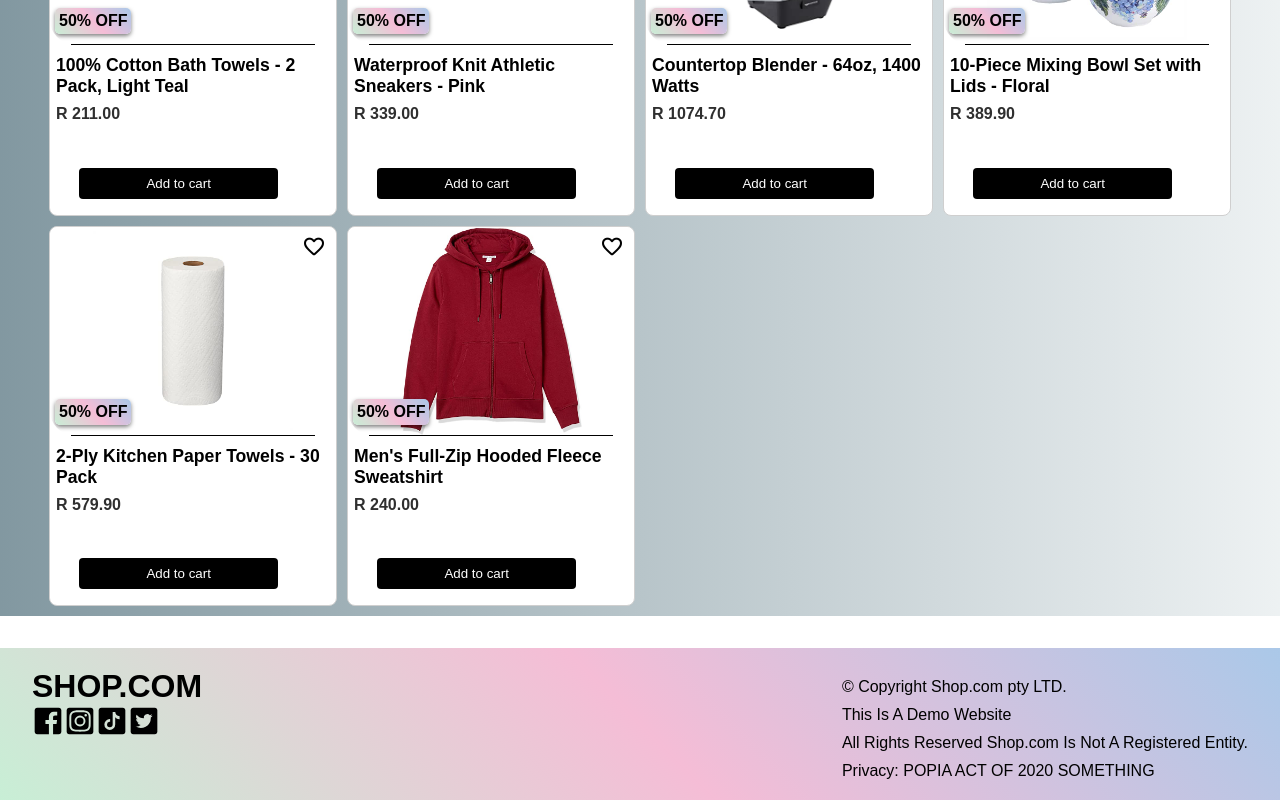
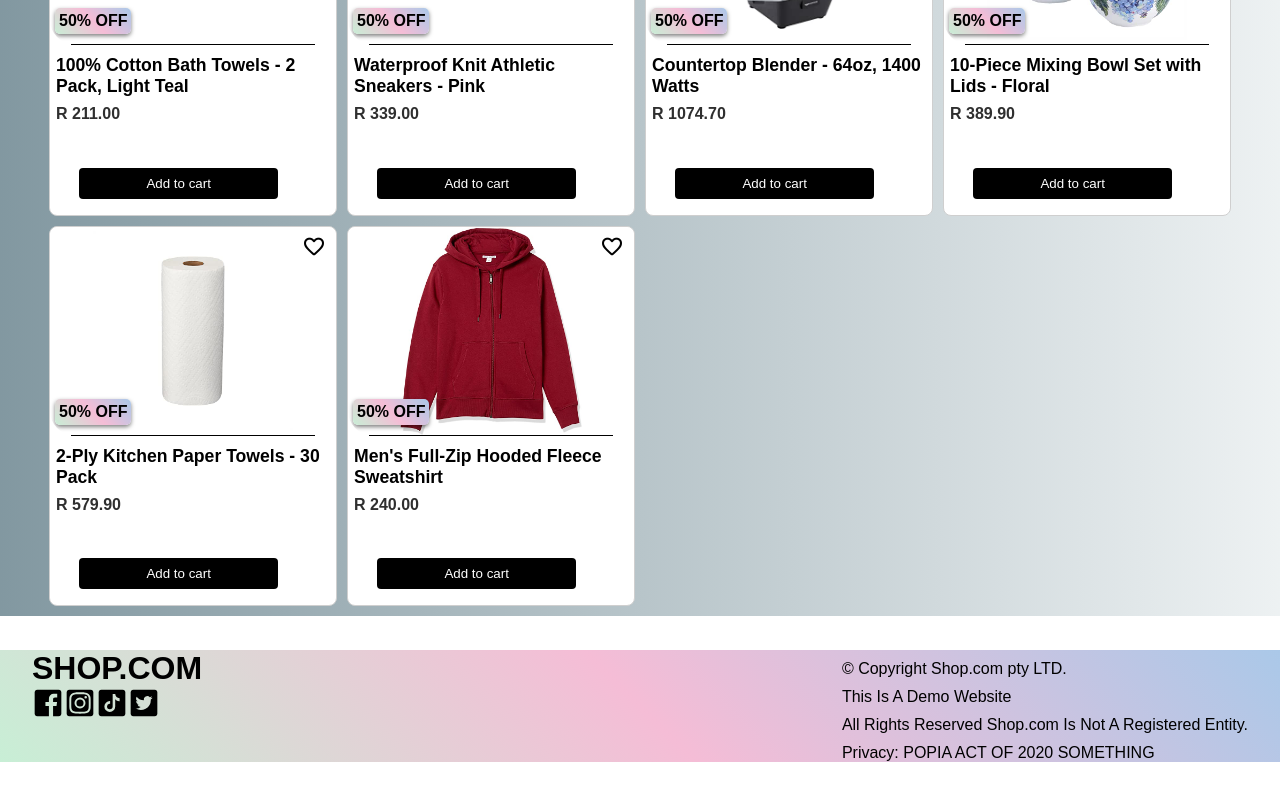
Before and after one commit to LuckySibanda/react-ecommerce-site, a React (Vite) app: page / in a window 1280 px wide. Shown: the part 4081-4881 px from the top of the page. Built offline with nearby package versions, Linux system fonts and the light colour scheme; a web font is replaced by a local one.

Commit message:
Footer increase bottom margin

```diff
--- a/src/App.css
+++ b/src/App.css
@@ -651,8 +651,8 @@ main {
 	background: -webkit-linear-gradient(45deg, hsla(141, 54%, 86%, 1) 0%, hsla(333, 73%, 85%, 1) 50%, hsla(211, 58%, 79%, 1) 100%);
 	display: flex;
 	width: 100%;
-	margin: 2rem 0 0 0;
-	padding: 20px 2rem;
+	margin: 2.1rem 0;
+	padding: 0 2rem;
 	justify-content: space-between;
 	overflow: hidden;
 }
```
